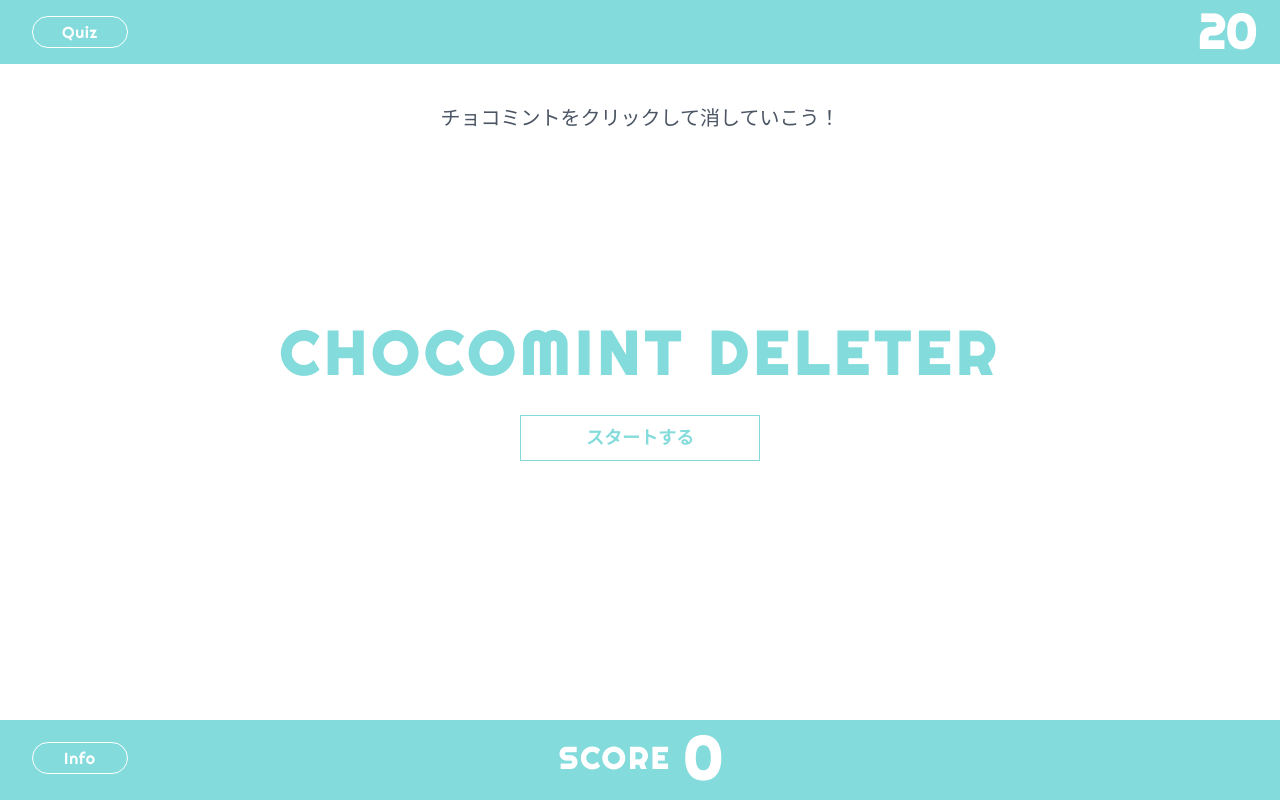
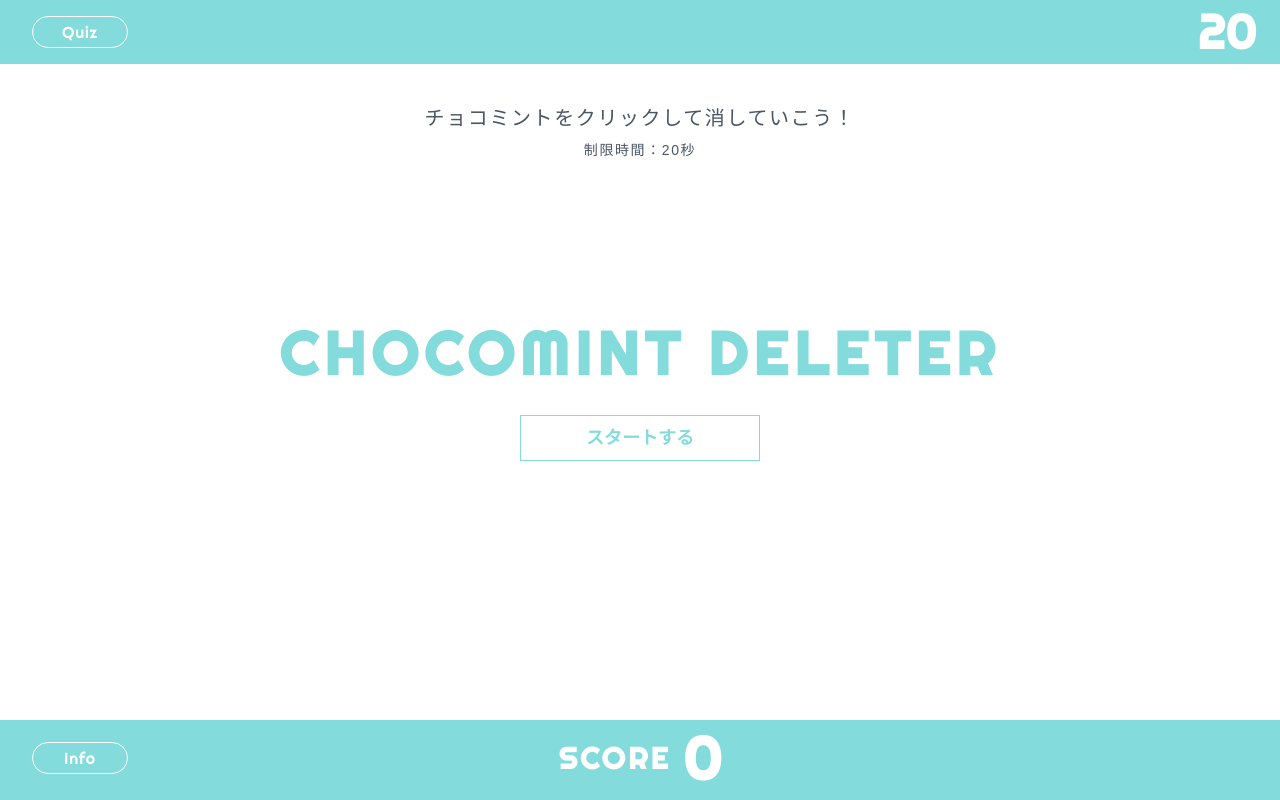
Before and after one commit to Ryuki-4648/chocomint-deleter, a React (Create React App) app in the folder choco/: page / in a window 1280 px wide. Built offline with nearby package versions, Linux system fonts and the light colour scheme; a web font is replaced by a local one.

Commit message:
説明文追加、レスポンシブ調整

```diff
--- a/choco/src/App.tsx
+++ b/choco/src/App.tsx
@@ -18,15 +18,20 @@ function App() {
 
   return (
     <div className="App h-screen pt-12 lg:pt-16 pb-20 bg-color01 relaive">
-      <QuizButton className="left-8 top-4" />
+      <QuizButton className="left-8 top-2 lg:top-4" />
       <p className="text-white text-4xl lg:text-5xl font-semibold absolute right-6 top-1 lg:top-2 font01">
         {seconds}
       </p>
       <div className="falling-container bg-white h-full relative overflow-hidden text-gray-600">
         {startText && (
-          <p className="text-md lg:text-xl text-center absolute top-10 left-1/2 -translate-x-1/2 w-full">
-            チョコミントをクリックして消していこう！
-          </p>
+          <>
+            <div className="text-center absolute top-10 tracking-widest left-1/2 -translate-x-1/2 w-full">
+              <p className="text-md lg:text-xl">
+                チョコミントをクリックして消していこう！
+              </p>
+              <p className="text-sm mt-2 lg:text-md">制限時間：20秒</p>
+            </div>
+          </>
         )}
         <div className="absolute top-1/2 left-1/2 -translate-x-1/2 -translate-y-1/2 text-center w-full">
           {startText && (
```
